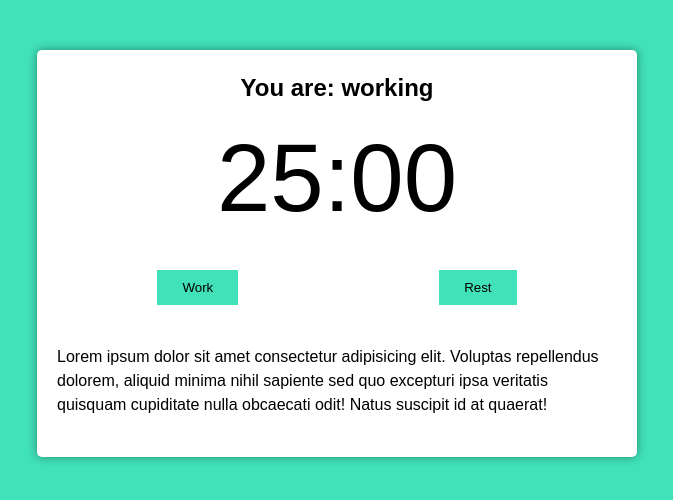
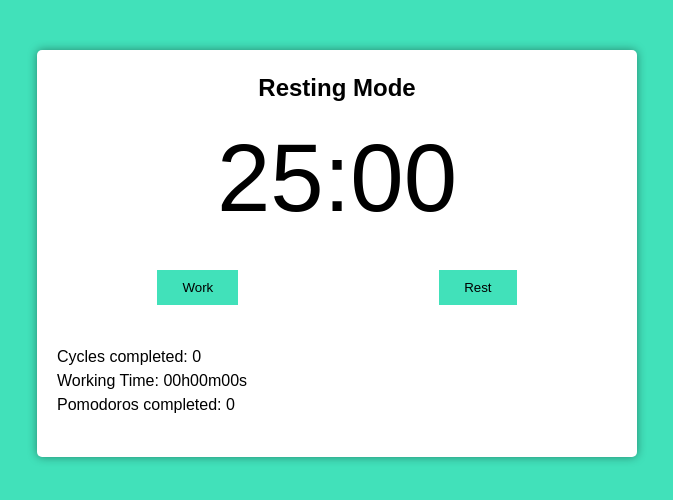
Before and after one commit to kauanhindlmayer/react-pomodoro-timer, a React (Create React App) app: page / in a window 1280 px wide. Shown: the top 500 px of the page, without its empty margins (303-976 px from the left). Built offline with nearby package versions, Linux system fonts and the light colour scheme.

Commit message:
Fixing working time

```diff
--- a/src/components/pomodoro_timer.tsx
+++ b/src/components/pomodoro_timer.tsx
@@ -1,4 +1,4 @@
-import React, { useEffect } from 'react';
+import React, { useEffect, useState, useCallback } from 'react';
 import { useInterval } from '../hooks/user_interval';
 import { secondsToTime } from '../utils/seconds_to_time';
 import { Button } from './button';
@@ -20,32 +20,42 @@
 }
 
 export function PomodoroTimer(props: Props): JSX.Element {
-  const [mainTime, setMainTime] = React.useState(props.pomodoroTime);
-  const [timeCounting, setTimeCounting] = React.useState(false);
-  const [working, setWorking] = React.useState(false);
-  const [resting, setResting] = React.useState(false);
+  const [mainTime, setMainTime] = useState(props.pomodoroTime);
+  const [timeCounting, setTimeCounting] = useState(false);
+  const [working, setWorking] = useState(false);
+  const [resting, setResting] = useState(false);
+  const [cyclesQuantityManager, setCyclesQuantityManager] = useState(
+    new Array(props.cycles - 1).fill(true),
+  );
 
-  useEffect(() => {
-    if (working) document.body.classList.add('working');
-    if (resting) document.body.classList.remove('working');
-  }, [working]);
+  const [completedCycles, setCompletedCycles] = useState(0);
+  const [fullWorkingTime, setFullWorkingTime] = useState(0);
+  const [numberOfPomodoros, setNumberOfPomodoros] = useState(0);
 
   useInterval(
     () => {
       setMainTime(mainTime - 1);
+      if (working) setFullWorkingTime(fullWorkingTime + 1);
     },
     timeCounting ? 1000 : null,
   );
 
-  const configureWork = () => {
+  const configureWork = useCallback(() => {
     setTimeCounting(true);
     setWorking(true);
     setResting(false);
     setMainTime(props.pomodoroTime);
     audioStartWorking.play();
-  };
+  }, [
+    setTimeCounting,
+    setWorking,
+    setResting,
+    setMainTime,
+    props.pomodoroTime,
+  ]);
 
-  const configureRest = (long: boolean) => {
+  const configureRest = useCallback(
+    (long: boolean) => {
       setTimeCounting(true);
       setWorking(false);
       setResting(true);
@@ -57,11 +67,50 @@
       }
 
       audioStopWorking.play();
-  };
+    },
+    [
+      setTimeCounting,
+      setWorking,
+      setResting,
+      setMainTime,
+      props.longRestTime,
+      props.shortRestTime,
+    ],
+  );
+
+  useEffect(() => {
+    if (working) document.body.classList.add('working');
+    if (resting) document.body.classList.remove('working');
+
+    if (mainTime > 0) return;
+
+    if (working && cyclesQuantityManager.length > 0) {
+      configureRest(false);
+      cyclesQuantityManager.pop();
+    } else if (working && cyclesQuantityManager.length <= 0) {
+      configureRest(true);
+      setCyclesQuantityManager(new Array(props.cycles - 1).fill(true));
+      setCompletedCycles(completedCycles + 1);
+    }
+
+    if (working) setNumberOfPomodoros(numberOfPomodoros + 1);
+    if (resting) configureWork();
+  }, [
+    working,
+    resting,
+    mainTime,
+    cyclesQuantityManager,
+    numberOfPomodoros,
+    completedCycles,
+    configureRest,
+    setCyclesQuantityManager,
+    configureWork,
+    props.cycles,
+  ]);
 
   return (
     <div className="pomodoro">
-      <h2>You are: working</h2>
+      <h2>{working ? 'Working' : 'Resting'} Mode</h2>
       <Timer mainTime={mainTime} />
 
       <div className="controls">
@@ -75,12 +124,9 @@
       </div>
 
       <div className="details">
-        <p>
-          Lorem ipsum dolor sit amet consectetur adipisicing elit. Voluptas
-          repellendus dolorem, aliquid minima nihil sapiente sed quo excepturi
-          ipsa veritatis quisquam cupiditate nulla obcaecati odit! Natus
-          suscipit id at quaerat!
-        </p>
+        <p>Cycles completed: {completedCycles}</p>
+        <p>Working Time: {secondsToTime(fullWorkingTime)}</p>
+        <p>Pomodoros completed: {numberOfPomodoros}</p>
       </div>
     </div>
   );
--- a/src/components/timer.tsx
+++ b/src/components/timer.tsx
@@ -1,10 +1,10 @@
 import React from 'react';
-import { secondsToTime } from '../utils/seconds_to_time';
+import { secondsToMinutes } from '../utils/seconds_to_minutes';
 
 interface Props {
   mainTime: number;
 }
 
 export function Timer(props: Props): JSX.Element {
-  return <div className="timer">{secondsToTime(props.mainTime)}</div>;
+  return <div className="timer">{secondsToMinutes(props.mainTime)}</div>;
 }
--- /dev/null
+++ b/src/utils/seconds_to_minutes.ts
@@ -0,0 +1,7 @@
+import { zeroLeft } from './zero_left';
+
+export function secondsToMinutes(seconds: number): string {
+  const min = zeroLeft((seconds / 60) % 60);
+  const sec = zeroLeft((seconds % 60) % 60);
+  return `${min}:${sec}`;
+}
--- a/src/utils/seconds_to_time.ts
+++ b/src/utils/seconds_to_time.ts
@@ -1,6 +1,8 @@
+import { zeroLeft } from './zero_left';
+
 export function secondsToTime(seconds: number): string {
-  const zeroLeft = (n: number) => Math.floor(n).toString().padStart(2, '0');
+  const hours = zeroLeft(seconds / 3600);
   const min = zeroLeft((seconds / 60) % 60);
   const sec = zeroLeft((seconds % 60) % 60);
-  return `${min}:${sec}`;
+  return `${hours}h${min}m${sec}s`;
 }
--- /dev/null
+++ b/src/utils/zero_left.ts
@@ -0,0 +1,2 @@
+const zeroLeft = (n: number) => Math.floor(n).toString().padStart(2, '0');
+export { zeroLeft };
```
Lines whose indentation alone changed are shown as unchanged.
